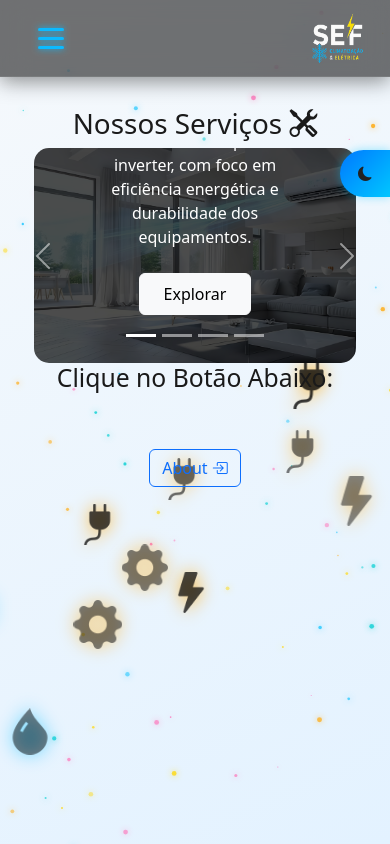
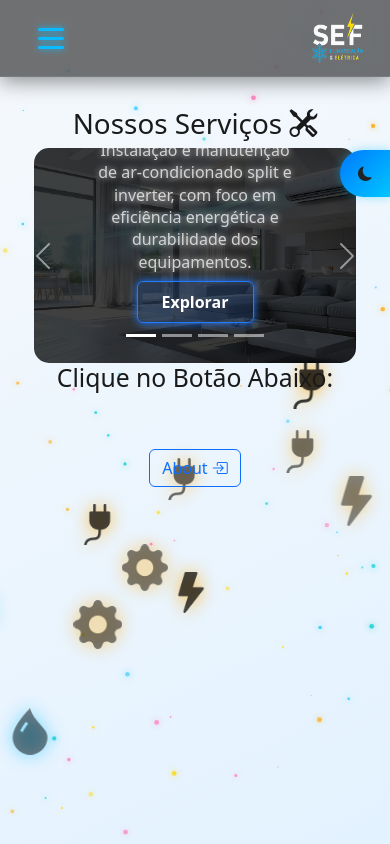
Before and after one commit to sfclimelet/siteemnextjs, a Next.js app: page / in a window 390 px wide. Built offline with nearby package versions, Linux system fonts and the light colour scheme.

Commit message:
Icones do Slides animados, Titulo aprimorado e Descrição tambem aprimorados.

```diff
--- a/components/carrossel/CarrosselHome.css
+++ b/components/carrossel/CarrosselHome.css
@@ -12,8 +12,170 @@
     height: 40px !important;
     stroke-width: 1.7;
   }
-  #IMGFUNDO {
+  .carousel-caption .botao-saiba-mais {
+    margin-top: 0.5rem;
+    padding-top: 0.5rem !important;
+    padding-bottom: 0.5rem !important;
+    padding-right: 1.5rem !important;
+    padding-left: 1.5rem !important;
+    padding: 8px 22px;
+    transition: 0.25s ease;
+    font-weight: 600;
+    font-size: 1rem;
+  }
+  .CarrosselHome #IMGFUNDO {
     border-radius: 15px;
-    filter: brightness(0.3);
+    filter: brightness(0.25);
+  }
+  .CarrosselHome .carousel-inner .tema-climatizacao .icone-slide {
+    stroke: #3a89ff !important;
+    animation: float 3s ease-in-out infinite, glow 2.4s infinite ease-in-out;
+    --glow-color: #3a89ff;
+  }
+  @keyframes float {
+    0%, 100% {
+      transform: translateY(0);
+    }
+    50% {
+      transform: translateY(-6px);
+    }
+  }
+  @keyframes glow {
+    0%, 100% {
+      filter: drop-shadow(0 0 4px var(--glow-color));
+    }
+    50% {
+      filter: drop-shadow(0 0 12px var(--glow-color));
+    }
+  }
+  .CarrosselHome .carousel-inner .tema-climatizacao .Title {
+    color: #3a89ff;
+    text-shadow: 0 0 10px #3a89ff;
+  }
+  .CarrosselHome .carousel-inner .tema-climatizacao .Descricao {
+    font-size: 1rem;
+    width: 80%;
+    margin: 8px auto 0 auto;
+    line-height: 1.4;
+    color: #f0f0f0;
+    opacity: 0.85;
+    text-shadow: 0 0 6px rgba(255, 255, 255, 0.9019607843);
+  }
+  .CarrosselHome .carousel-inner .tema-climatizacao .botao-saiba-mais {
+    --bg: rgba(33, 122, 255, 0.1490196078);
+    --bord: #217aff;
+    --bx-shadow: #217aff;
+    --hv-bg: rgba(33, 122, 255, 0.25);
+    --hv-bx-shadow: #217aff;
+    background: var(--bg);
+    border: 1px solid var(--bord);
+    box-shadow: 0 0 8px var(--bx-shadow);
+    color: #fff;
+  }
+  .CarrosselHome .carousel-inner .tema-climatizacao .botao-saiba-mais:hover {
+    background: var(--hv-bg);
+    box-shadow: 0 0 14px var(--hv-bx-shadow);
+  }
+  .CarrosselHome .carousel-inner .tema-eletrica .icone-slide {
+    stroke: #ffe603 !important;
+    animation: float 3s ease-in-out infinite, glow 2.4s infinite ease-in-out;
+    --glow-color: #ffe603;
+  }
+  @keyframes float {
+    0%, 100% {
+      transform: translateY(0);
+    }
+    50% {
+      transform: translateY(-6px);
+    }
+  }
+  @keyframes glow {
+    0%, 100% {
+      filter: drop-shadow(0 0 4px var(--glow-color));
+    }
+    50% {
+      filter: drop-shadow(0 0 12px var(--glow-color));
+    }
+  }
+  .CarrosselHome .carousel-inner .tema-eletrica .Title {
+    color: #ffe603;
+    text-shadow: 0 0 10px #ffe603;
+  }
+  .CarrosselHome .carousel-inner .tema-eletrica .Descricao {
+    font-size: 1rem;
+    width: 80%;
+    margin: 8px auto 0 auto;
+    line-height: 1.4;
+    color: #f0f0f0;
+    opacity: 0.85;
+    text-shadow: 0 0 6px rgba(255, 255, 255, 0.9019607843);
+  }
+  .CarrosselHome .carousel-inner .tema-eletronica .icone-slide {
+    stroke: #08a115;
+    animation: float 3s ease-in-out infinite, glow 2.4s infinite ease-in-out;
+    --glow-color: #08a115;
+  }
+  @keyframes float {
+    0%, 100% {
+      transform: translateY(0);
+    }
+    50% {
+      transform: translateY(-6px);
+    }
+  }
+  @keyframes glow {
+    0%, 100% {
+      filter: drop-shadow(0 0 4px var(--glow-color));
+    }
+    50% {
+      filter: drop-shadow(0 0 12px var(--glow-color));
+    }
+  }
+  .CarrosselHome .carousel-inner .tema-eletronica .Title {
+    color: #08a115;
+    text-shadow: 0 0 10px #08a115;
+  }
+  .CarrosselHome .carousel-inner .tema-eletronica .Descricao {
+    font-size: 1rem;
+    width: 80%;
+    margin: 8px auto 0 auto;
+    line-height: 1.4;
+    color: #f0f0f0;
+    opacity: 0.85;
+    text-shadow: 0 0 6px rgba(255, 255, 255, 0.9019607843);
+  }
+  .CarrosselHome .carousel-inner .tema-refrigeracao .icone-slide {
+    stroke: #04e2ff;
+    animation: float 3s ease-in-out infinite, glow 2.4s infinite ease-in-out;
+    --glow-color: #04e2ff;
+  }
+  @keyframes float {
+    0%, 100% {
+      transform: translateY(0);
+    }
+    50% {
+      transform: translateY(-6px);
+    }
+  }
+  @keyframes glow {
+    0%, 100% {
+      filter: drop-shadow(0 0 4px var(--glow-color));
+    }
+    50% {
+      filter: drop-shadow(0 0 12px var(--glow-color));
+    }
+  }
+  .CarrosselHome .carousel-inner .tema-refrigeracao .Title {
+    color: #04e2ff;
+    text-shadow: 0 0 10px #04e2ff;
+  }
+  .CarrosselHome .carousel-inner .tema-refrigeracao .Descricao {
+    font-size: 1rem;
+    width: 80%;
+    margin: 8px auto 0 auto;
+    line-height: 1.4;
+    color: #f0f0f0;
+    opacity: 0.85;
+    text-shadow: 0 0 6px rgba(255, 255, 255, 0.9019607843);
   }
 }/*# sourceMappingURL=CarrosselHome.css.map */
--- a/components/carrossel/CarrosselHome.jsx
+++ b/components/carrossel/CarrosselHome.jsx
@@ -81,14 +81,14 @@ export default function CarrosselHome() {
                     <item.icon className="icone-slide" />
                   )}
 
-                    <h2 className="fs-4 fw-bold">
+                    <h2 className="Title">
                       {item.title}
                     </h2>
 
-                    <p className="fs-6 w-75 mx-auto lead">{item.desc}</p>
+                    <p className="Descricao">{item.desc}</p>
 
                     <button
-                      className="btn btn-light mt-2 px-4 py-2 mb-2"
+                      className="btn botao-saiba-mais mt-2 "
                       onClick={() => handlerClick(item)}
                     >
                       {item.buttonLabel}
--- a/components/carrossel/CarrosselHome.scss
+++ b/components/carrossel/CarrosselHome.scss
@@ -5,7 +5,7 @@
   }
 }
 
-@mixin CONFIGURACOES-ITENS-CARR($CONTAINER-PAI, $IMGFUNDO, $ICON) {
+@mixin CONFIGURACOES-ITENS-CARR($CONTAINER-PAI, $IMGFUNDO, $ICON, $BUTTONS) {
   #{$IMGFUNDO}{
     width: 90%;
     margin: 0 auto;
@@ -16,14 +16,164 @@
       height: 40px !important;
       stroke-width: 1.7;
     }
+    #{$BUTTONS}{
+      margin-top: 0.5rem;
+      padding-top: 0.5rem !important;
+      padding-bottom: 0.5rem !important;
+      padding-right: 1.5rem !important;
+      padding-left: 1.5rem !important;
+      padding: 8px 22px;
+      transition: 0.25s ease;
+      font-weight: 600;
+      font-size: 1rem;
+    }
   }
 }
 
-@mixin Styles-Carrossel($idclass-IMGFUNDO){
-  #{$idclass-IMGFUNDO}{
-    border-radius: 15px;
-    filter: brightness(0.30);
+@mixin Animation-ICONS($corCurrentColor){
+  animation: float 3s ease-in-out infinite,
+  glow 2.4s infinite ease-in-out ;
+
+  --glow-color: #{$corCurrentColor};
+
+  @keyframes float {
+    0%, 100%{
+      transform: translateY(0);
+    }
+    50%{
+      transform: translateY(-6px);
+    }
   }
+
+  @keyframes glow {
+    0%, 100%{
+      filter: drop-shadow(0 0 4px var(--glow-color));
+    }
+    50%{
+      filter: drop-shadow(0 0 12px var(--glow-color));
+    }
+  }
+}
+
+@mixin ButtonsAnimations($pass-BACKGROUND, $pass-BORDER, $pass-BX-SHADOW, $pass-BACKGROUND-HOVER, $pass-BX-SHADOW-HOVER){
+  --bg: #{$pass-BACKGROUND};
+  --bord: #{$pass-BORDER};
+  --bx-shadow: #{$pass-BX-SHADOW};
+  --hv-bg: #{$pass-BACKGROUND-HOVER};
+  --hv-bx-shadow: #{$pass-BX-SHADOW-HOVER};
+
+  background: var(--bg);
+  border: 1px solid var(--bord);
+  box-shadow: 0 0 8px var(--bx-shadow);
+  color: #fff;
+
+  &:hover{
+    background: var(--hv-bg);
+    box-shadow: 0 0 14px var(--hv-bx-shadow);
+  }
+
+}
+
+@mixin Styles-Carrossel($class-PAI ,$class-PAI2 ,$idclass-IMGFUNDO, $cls-CLIMATIZACAO, $cls-ELETRICA, $cls-ELETRONICA, $cls-REFRIGERACAO, $cls-ICON-SLIDE, $cls-TITLE, $cls-DESCRICAO, $cls-BOTAO){
+  #{$class-PAI}{
+
+    #{$idclass-IMGFUNDO}{
+      border-radius: 15px;
+      filter: brightness(0.25);
+    }
+    #{$class-PAI2}{
+      $color-CLIM: #3a89ff;
+      $color-ELETRIC: #ffe603;
+      $color-ELETRONICA: #08a115;
+      $color-REFRIGERACAO: #04e2ff;
+      $color-txt-SHADOW: #ffffffe6;
+
+      #{$cls-CLIMATIZACAO}{
+        #{$cls-ICON-SLIDE}{
+          stroke: $color-CLIM !important;
+          @include Animation-ICONS($color-CLIM);
+        }
+        #{$cls-TITLE}{
+          color: $color-CLIM;
+          text-shadow: 0 0 10px $color-CLIM;
+        }
+        #{$cls-DESCRICAO}{
+          font-size: 1rem;
+          width: 80%;
+          margin: 8px auto 0 auto;
+          line-height: 1.4;
+          color: #f0f0f0;
+          opacity: 0.85;
+          text-shadow: 0 0 6px $color-txt-SHADOW;
+        }
+        #{$cls-BOTAO}{
+          @include ButtonsAnimations(#217aff26, #217aff, #217aff, rgba(33, 122, 255, 0.25), #217aff);
+        }
+      }
+
+      #{$cls-ELETRICA}{
+        #{$cls-ICON-SLIDE}{
+          stroke: $color-ELETRIC !important;
+          @include Animation-ICONS($color-ELETRIC);
+        }
+        #{$cls-TITLE}{
+          color: $color-ELETRIC;
+          text-shadow: 0 0 10px $color-ELETRIC;
+        }
+        #{$cls-DESCRICAO}{
+          font-size: 1rem;
+          width: 80%;
+          margin: 8px auto 0 auto;
+          line-height: 1.4;
+          color: #f0f0f0;
+          opacity: 0.85;
+          text-shadow: 0 0 6px $color-txt-SHADOW;
+        }
+      }
+
+      #{$cls-ELETRONICA}{
+        #{$cls-ICON-SLIDE}{
+          stroke: $color-ELETRONICA;
+          @include Animation-ICONS($color-ELETRONICA);
+        }
+        #{$cls-TITLE}{
+          color: $color-ELETRONICA;
+          text-shadow: 0 0 10px $color-ELETRONICA;
+        }
+        #{$cls-DESCRICAO}{
+          font-size: 1rem;
+          width: 80%;
+          margin: 8px auto 0 auto;
+          line-height: 1.4;
+          color: #f0f0f0;
+          opacity: 0.85;
+          text-shadow: 0 0 6px $color-txt-SHADOW;
+        }
+      }
+
+      #{$cls-REFRIGERACAO}{
+        #{$cls-ICON-SLIDE}{
+          stroke: $color-REFRIGERACAO;
+          @include Animation-ICONS($color-REFRIGERACAO);
+        }
+        #{$cls-TITLE}{
+          color: $color-REFRIGERACAO;
+          text-shadow: 0 0 10px $color-REFRIGERACAO;
+        }
+        #{$cls-DESCRICAO}{
+          font-size: 1rem;
+          width: 80%;
+          margin: 8px auto 0 auto;
+          line-height: 1.4;
+          color: #f0f0f0;
+          opacity: 0.85;
+          text-shadow: 0 0 6px $color-txt-SHADOW;
+        }
+      }
+
+    }
+  }
+
 }
 
 @media (max-width: 575px) {
@@ -32,10 +182,21 @@
   @include CONFIGURACOES-ITENS-CARR(
     '.carousel-caption',
     '#IMGFUNDO',
-    '.icone-slide'
+    '.icone-slide',
+    '.botao-saiba-mais'
   );
 
   @include Styles-Carrossel(
-    '#IMGFUNDO'
+    '.CarrosselHome',
+    '.carousel-inner',
+    '#IMGFUNDO',
+    '.tema-climatizacao',
+    '.tema-eletrica',
+    '.tema-eletronica',
+    '.tema-refrigeracao',
+    '.icone-slide',
+    '.Title',
+    '.Descricao',
+    '.botao-saiba-mais'
   );
 }
--- a/components/carrossel/cardsCarrosselHomeData.ts
+++ b/components/carrossel/cardsCarrosselHomeData.ts
@@ -2,7 +2,7 @@ import React from "react";
 import type { ComponentType } from "react";
 
 // ICONS
-import { Fan, Zap, Cpu, Snowflake } from "lucide-react";
+import { ThermometerSnowflake, Zap, Cpu, Snowflake } from "lucide-react";
 
 export interface CarrosselItem {
   id: number;
@@ -26,7 +26,7 @@ export const carrosselHomeData: CarrosselItem[] = [
     image: "/ar-condicionado.jpg",
     rota: "/services/climatizacao",
     indisponivel: false,
-    icon: Fan,
+    icon: ThermometerSnowflake,
   },
 
   {
```
Also changed, not shown: 1 other file (tests, documents, lock files or other folders).
